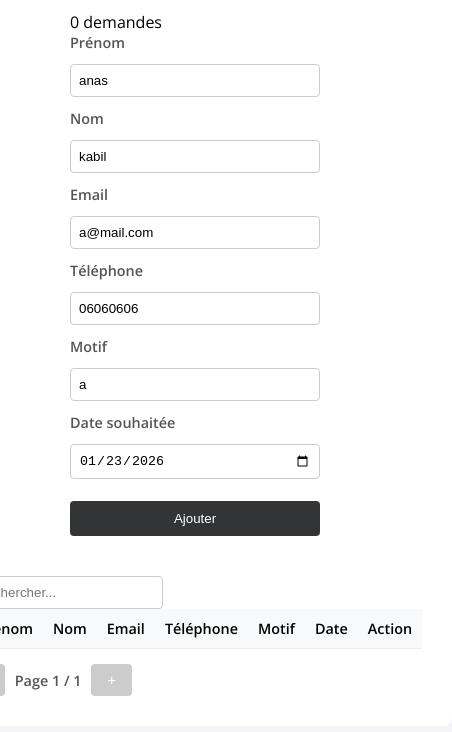
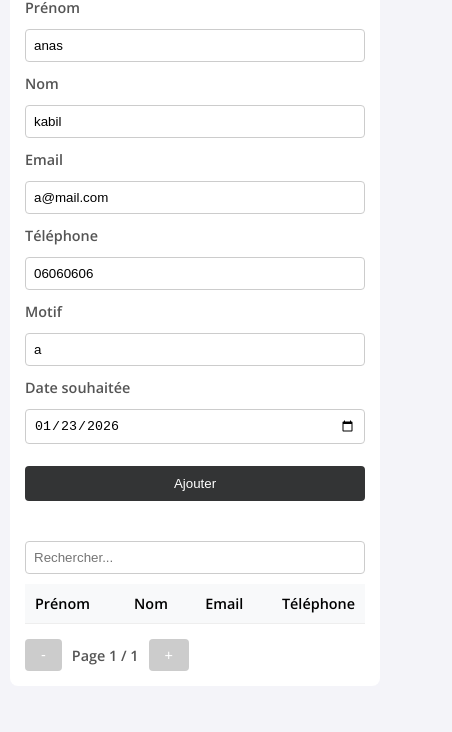
Before and after one commit to anassk01/Enaa_overAll, a website: page projet1_HealthCare/index.html in a window 390 px wide. Shown: the part 112-844 px from the top of the page, 452 px wide, since content can reach past the window. Drawn offline with nearby package versions, Linux system fonts and the light colour scheme.

Commit message:
ajout responsive mobile

```diff
--- a/projet1_HealthCare/styles.css
+++ b/projet1_HealthCare/styles.css
@@ -156,12 +156,28 @@ td button:hover {
   cursor: not-allowed;
 }
 
+#search {
+  width: 100%;
+  margin-bottom: 10px;
+}
+
+#counter {
+  display: block;
+  text-align: center;
+  color: #555;
+  margin-bottom: 10px;
+}
+
 @media (max-width: 900px) {
   main {
     flex-direction: column;
     align-items: center;
   }
-  table {
-    min-width: 100%;
-  }
 }
+
+@media (max-width: 600px) {
+  body { padding: 10px; }
+  main { padding: 15px; width: 100%; }
+  form { width: 100%; }
+  section { width: 100%; overflow-x: auto; }
+}
```
